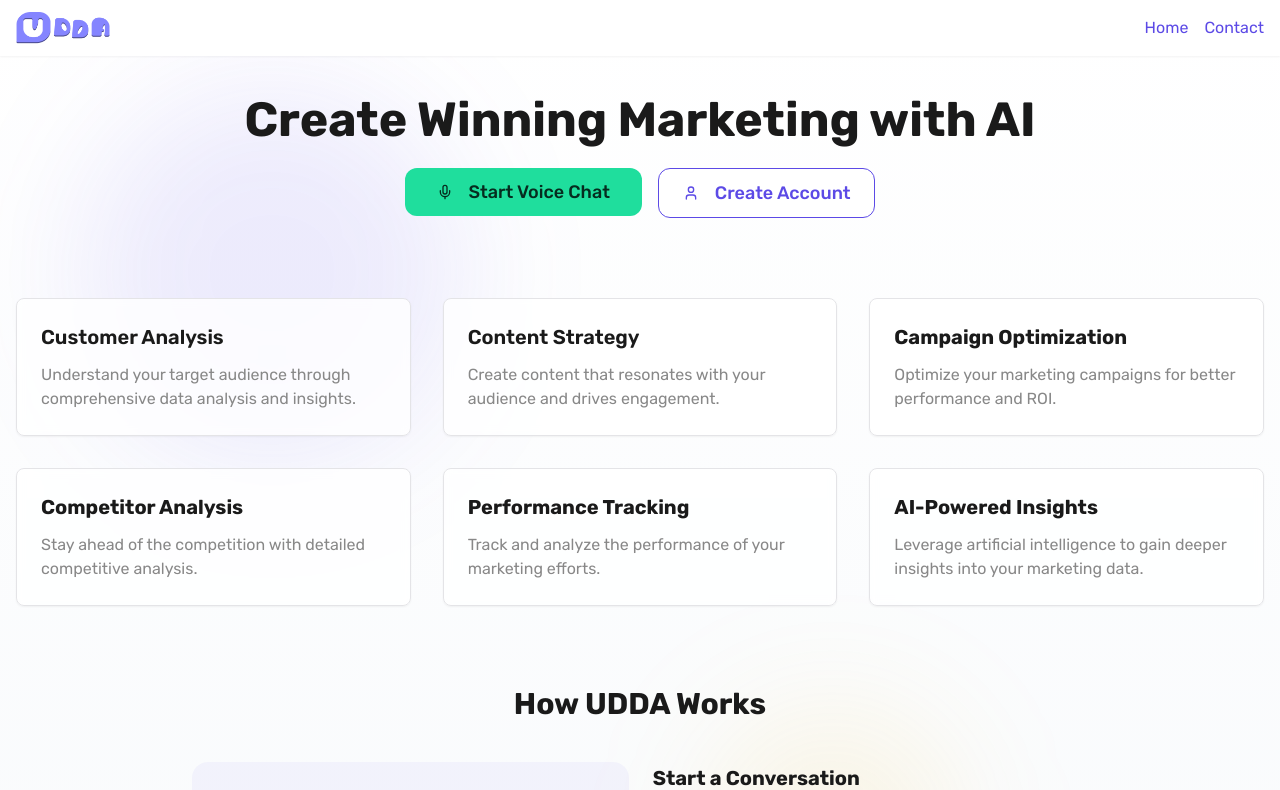
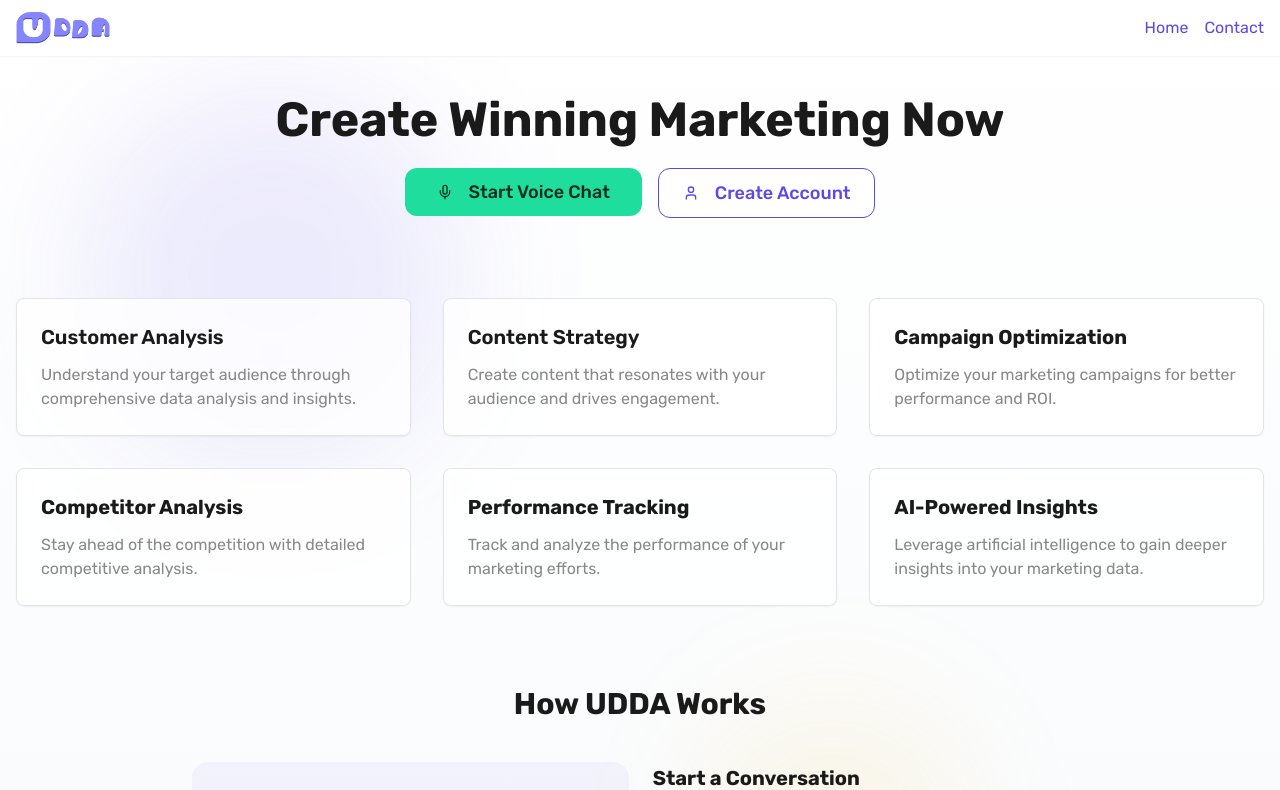
Before and after one commit to UDDA-Playground/udda-cmo-mini, a React (Vite) app: page /app in a window 1280 px wide. Shown: the top 790 px of the page. Built offline with nearby package versions, Linux system fonts and the light colour scheme.

Commit message:
Visual edit in Lovable
Edited UI in Lovable

```diff
--- a/src/pages/AppPage.tsx
+++ b/src/pages/AppPage.tsx
@@ -30,7 +30,7 @@ const AppPage = () => {
       <main className="container mx-auto px-4 py-10 relative z-10">
         {/* Hero Section */}
         <div className="max-w-5xl mx-auto text-center mb-20">
-          <h1 className="text-3xl md:text-4xl lg:text-5xl mb-6 text-udda-text font-bold">Create Winning Marketing with AI</h1>
+          <h1 className="text-3xl md:text-4xl lg:text-5xl mb-6 text-udda-text font-bold">Create Winning Marketing Now</h1>
 
           <div className="flex flex-col sm:flex-row justify-center gap-4">
             <Button id="mic-cta" className="bg-udda-cta text-udda-ctaText hover:bg-udda-cta/90 px-8 py-6 rounded-xl text-lg mic-button-hover font-medium">
```
